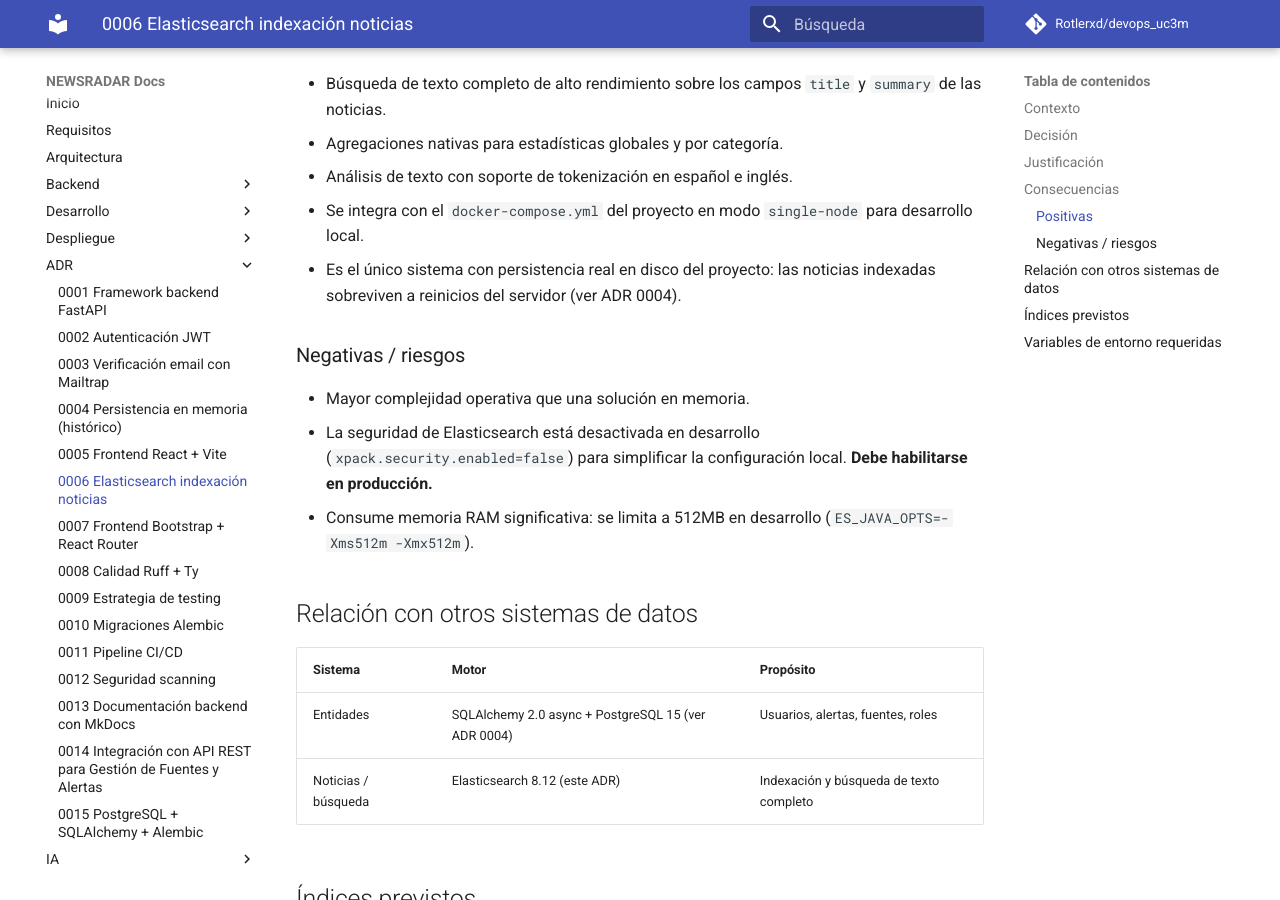
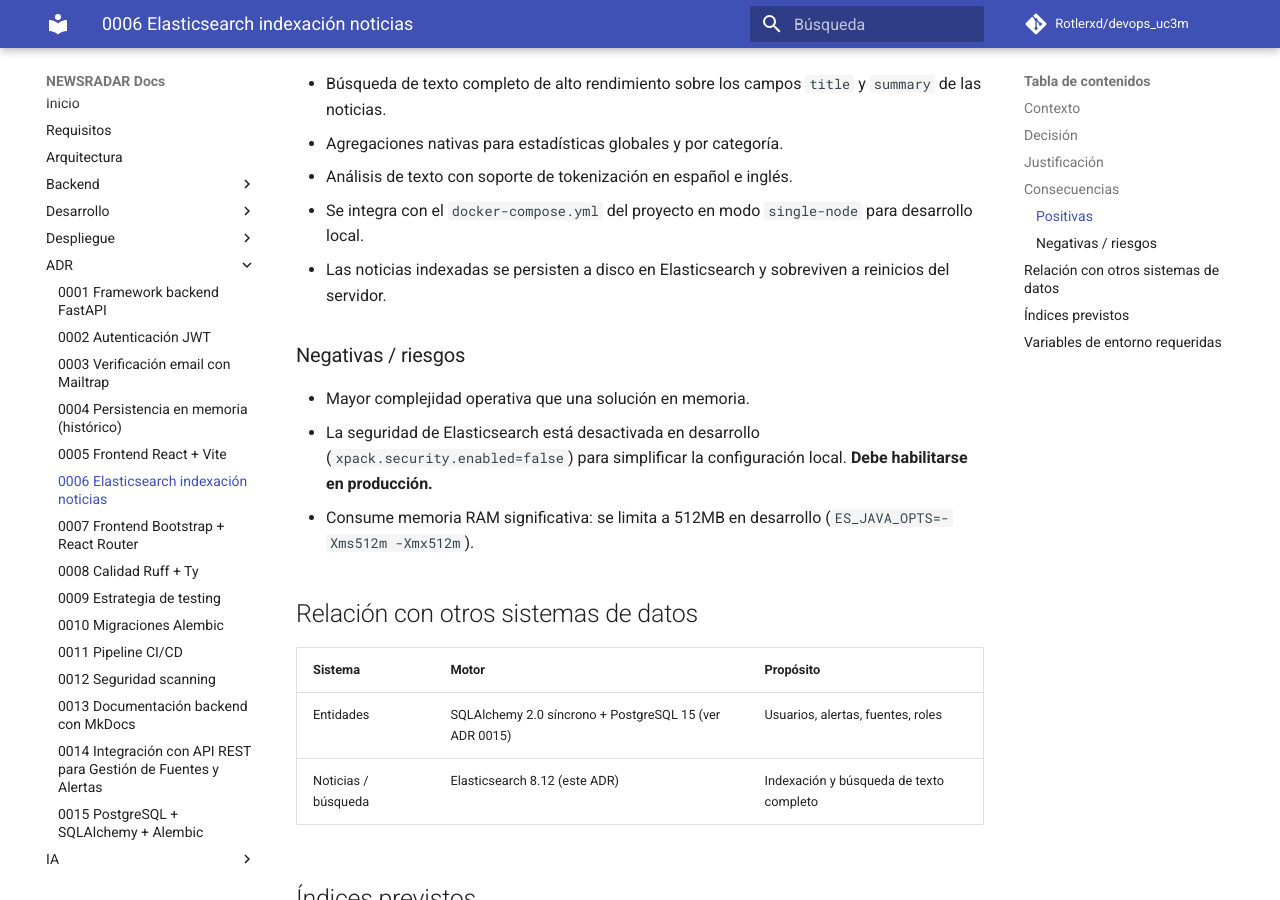
Before and after one commit to Rotlerxd/devops_uc3m, an MkDocs documentation site: the page built from docs/adr/0006-elasticsearch-indexacion-noticias.md, in a window 1280 px wide and 900 px high, scrolled down 1464 px. Built offline with MkDocs 1.6.1 and Material for MkDocs 9.7.7, drawn with Linux system fonts in a browser that asks for light colours; comment, search, counter and statistics services are not loaded.

Commit message:
docs(adr): actualizar ADR 0006 con SQLAlchemy síncrono y referencia a ADR 0015

```diff
--- a/docs/adr/0006-elasticsearch-indexacion-noticias.md
+++ b/docs/adr/0006-elasticsearch-indexacion-noticias.md
@@ -57,8 +57,8 @@ de noticias, gestionado mediante el cliente oficial `elasticsearch-py`.
 - Análisis de texto con soporte de tokenización en español e inglés.
 - Se integra con el `docker-compose.yml` del proyecto en modo `single-node`
   para desarrollo local.
-- Es el único sistema con persistencia real en disco del proyecto: las noticias
-  indexadas sobreviven a reinicios del servidor (ver ADR 0004).
+- Las noticias indexadas se persisten a disco en Elasticsearch y sobreviven a
+  reinicios del servidor.
 
 ### Negativas / riesgos
 
@@ -73,7 +73,7 @@ de noticias, gestionado mediante el cliente oficial `elasticsearch-py`.
 
 | Sistema | Motor | Propósito |
 |---|---|---|
-| Entidades | SQLAlchemy 2.0 async + PostgreSQL 15 (ver ADR 0004) | Usuarios, alertas, fuentes, roles |
+| Entidades | SQLAlchemy 2.0 síncrono + PostgreSQL 15 (ver ADR 0015) | Usuarios, alertas, fuentes, roles |
 | Noticias / búsqueda | Elasticsearch 8.12 (este ADR) | Indexación y búsqueda de texto completo |
 
 ## Índices previstos
```
